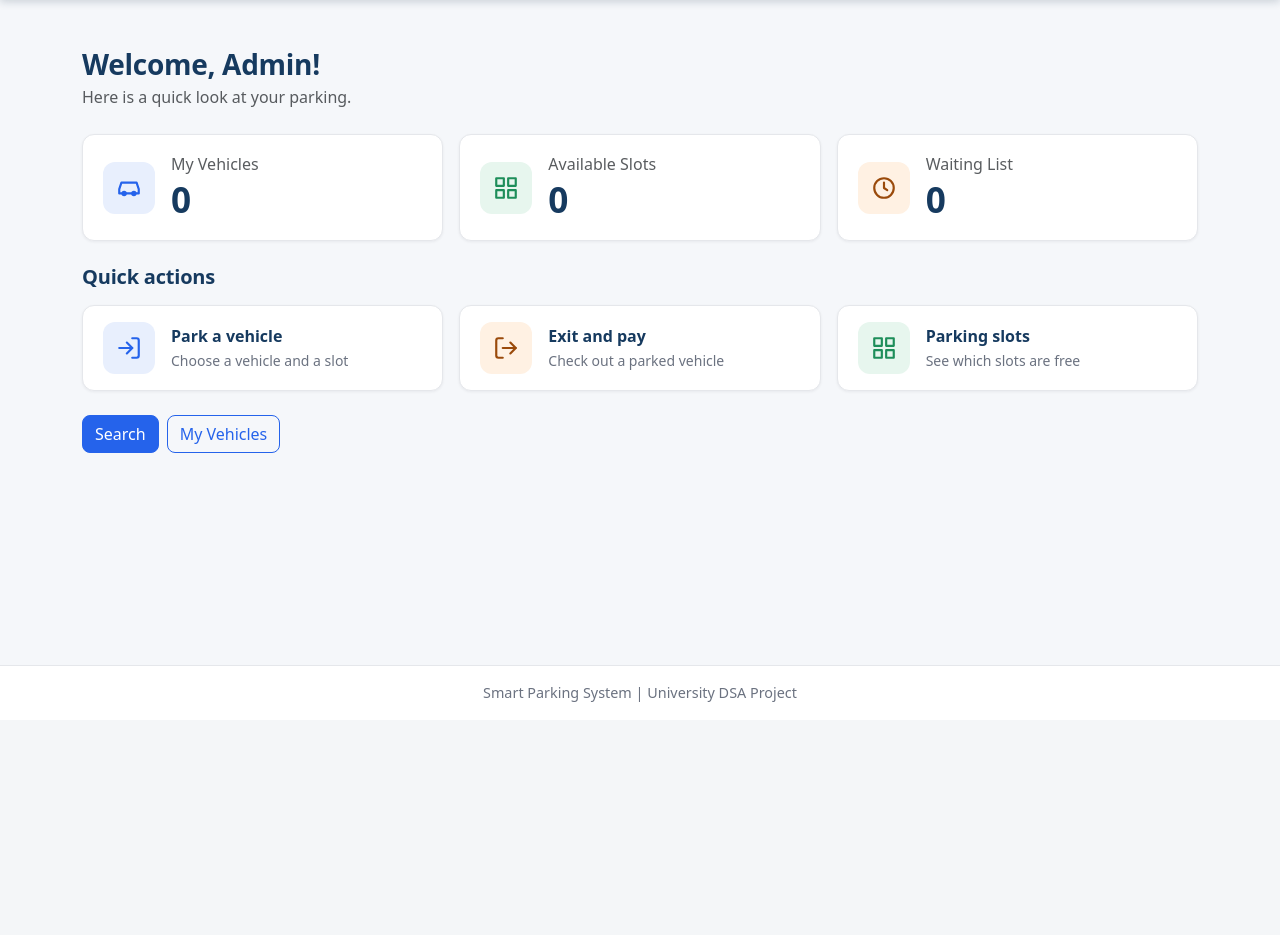
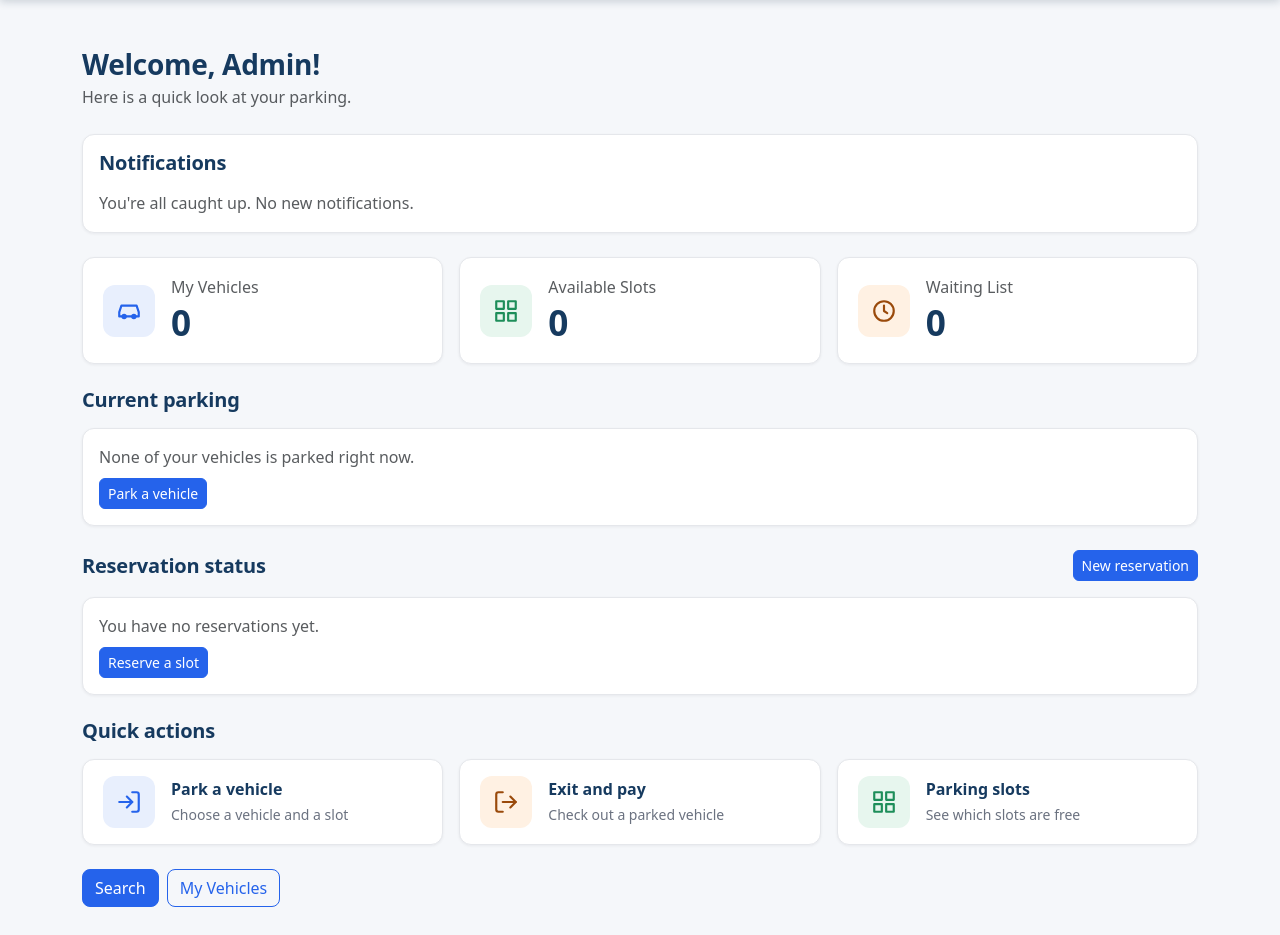
Before and after one commit to musfirah-kashan/Smart-Parking-System, a Flask app: page /dashboard in a window 1280 px wide. Shown: the part 80-1015 px from the top of the page. Before the commit the page ends 782 px from the top, so only its background shows below. Run offline with Flask 3, Linux system fonts and the light colour scheme; a user stored in the database is signed in.

Commit message:
Phase 9: User dashboard 2.0 with QR ticket

```diff
--- a/app.py
+++ b/app.py
@@ -1,3 +1,6 @@
+import io
+import qrcode
+import qrcode.image.svg
 import math
 import os
 import re
@@ -229,16 +232,104 @@ def logout():
 @app.route("/dashboard")
 @login_required
 def dashboard():
-    vehicle_count = Vehicle.query.filter_by(user_id=current_user.id).count()
+    now = datetime.now()
+    my_vehicles = Vehicle.query.filter_by(user_id=current_user.id).all()
+    my_vehicle_ids = [v.id for v in my_vehicles]
+
+    vehicle_count = len(my_vehicles)
     available_slots = ParkingSlot.query.filter_by(status="available").count()
     waiting_count = WaitingEntry.query.filter_by(status="waiting").count()
+
+    # ---- Current parking ----
+    current_parking = []
+    for record in ParkingRecord.query.filter(
+        ParkingRecord.exit_time.is_(None),
+        ParkingRecord.vehicle_id.in_(my_vehicle_ids),
+    ).order_by(ParkingRecord.entry_time).all():
+        hours, fee = calculate_fee(record.entry_time, now)
+        current_parking.append(
+            {
+                "record": record,
+                "vehicle": db.session.get(Vehicle, record.vehicle_id),
+                "slot": db.session.get(ParkingSlot, record.slot_id),
+                "hours": hours,
+                "fee": fee,
+            }
+        )
+
+    # ---- Reservation status----
+    my_bookings = []
+    for b in Booking.query.filter_by(user_id=current_user.id).order_by(
+        Booking.start_time.desc()
+    ).limit(5).all():
+        end = booking_end(b)
+        if b.status == "cancelled":
+            label = "Cancelled"
+        elif end < now:
+            label = "Finished"
+        elif b.start_time <= now:
+            label = "Ongoing"
+        else:
+            label = "Upcoming"
+        my_bookings.append(
+            {
+                "booking": b,
+                "end": end,
+                "label": label,
+                "vehicle": db.session.get(Vehicle, b.vehicle_id),
+                "slot": db.session.get(ParkingSlot, b.slot_id),
+            }
+        )
+
+    # ---- Notifications ----
+    notifications = []
+
+    for row in current_parking:
+        notifications.append(
+            ("info", f"{row['vehicle'].vehicle_number} is parked at slot "
+                     f"{row['slot'].slot_number}. Fee so far: Rs.{row['fee']:.0f}.")
+        )
+
+    for item in my_bookings:
+        b = item["booking"]
+        if b.status != "active":
+            continue
+        minutes_left = (b.start_time - now).total_seconds() / 60
+        if 0 < minutes_left <= 60:
+            notifications.append(
+                ("warning", f"Reservation for {item['vehicle'].vehicle_number} "
+                            f"starts in {int(minutes_left)} minute(s) at slot "
+                            f"{item['slot'].slot_number}.")
+            )
+
+    for row in current_parking:
+        for b in Booking.query.filter_by(
+            vehicle_id=row["vehicle"].id, status="active"
+        ).all():
+            if b.start_time <= now > booking_end(b):
+                notifications.append(
+                    ("danger", f"{row['vehicle'].vehicle_number} is overstaying "
+                               f"its reservation. Extra fee applies.")
+                )
+
+    waiting_mine = WaitingEntry.query.filter(
+        WaitingEntry.status == "waiting",
+        WaitingEntry.vehicle_id.in_(my_vehicle_ids),
+    ).count()
+    if waiting_mine:
+        notifications.append(
+            ("warning", f"{waiting_mine} of your vehicle(s) are in the waiting list.")
+        )
+
     return render_template(
         "dashboard.html",
         vehicle_count=vehicle_count,
         available_slots=available_slots,
         waiting_count=waiting_count,
+        current_parking=current_parking,
+        my_bookings=my_bookings,
+        notifications=notifications,
     )
-
 
 # ---------------- PROFILE ----------------
 
@@ -1200,6 +1291,49 @@ def cancel_reservation(booking_id):
     flash("Reservation cancelled.", "success")
     return redirect(url_for("reservations"))
 
+# ---------------- QR TICKET  ----------------
+
+def make_qr_svg(data):
+    img = qrcode.make(
+        data, image_factory=qrcode.image.svg.SvgPathImage, box_size=10
+    )
+    buf = io.BytesIO()
+    img.save(buf)
+    svg = buf.getvalue().decode("utf-8")
+    return svg.split("?>", 1)[-1]
+
+
+@app.route("/ticket/<int:record_id>")
+@login_required
+def ticket(record_id):
+    record = db.session.get(ParkingRecord, record_id)
+    if record is None:
+        abort(404)
+
+    vehicle = db.session.get(Vehicle, record.vehicle_id)
+    if vehicle is None or (
+        current_user.role != "admin" and vehicle.user_id != current_user.id
+    ):
+        abort(404)
+
+    slot = db.session.get(ParkingSlot, record.slot_id)
+    slot_number = slot.slot_number if slot else "-"
+
+    qr_text = (
+        f"SMART PARKING TICKET #{record.id}\n"
+        f"Vehicle: {vehicle.vehicle_number}\n"
+        f"Slot: {slot_number}\n"
+        f"Entry: {record.entry_time.strftime('%d %b %Y %I:%M %p')}"
+    )
+
+    return render_template(
+        "ticket.html",
+        record=record,
+        vehicle=vehicle,
+        slot=slot,
+        qr_svg=make_qr_svg(qr_text),
+    )
+
 # ---------------- OVERSTAY ----------------
 
 @app.route("/overstay")
--- a/requirements.txt
+++ b/requirements.txt
@@ -1,3 +1,4 @@
 Flask
 Flask-SQLAlchemy
 Flask-Login
+qrcode
--- a/templates/dashboard.html
+++ b/templates/dashboard.html
@@ -5,6 +5,24 @@
 {% block content %}
 <h3 class="mb-1">Welcome, {{ current_user.name }}!</h3>
 <p class="text-muted mb-4">Here is a quick look at your parking.</p>
+
+<div class="card mb-4">
+    <div class="card-body">
+        <h5 class="mb-3">
+            Notifications
+            {% if notifications %}
+                <span class="badge bg-danger ms-1">{{ notifications|length }}</span>
+            {% endif %}
+        </h5>
+        {% if notifications %}
+            {% for category, message in notifications %}
+                <div class="alert alert-{{ category }} py-2 mb-2">{{ message }}</div>
+            {% endfor %}
+        {% else %}
+            <p class="text-muted mb-0">You're all caught up. No new notifications.</p>
+        {% endif %}
+    </div>
+</div>
 
 <div class="row g-3 mb-4">
     <div class="col-md-4">
@@ -50,6 +68,104 @@
     </div>
 </div>
 
+<h5 class="mb-3">Current parking</h5>
+<div class="card mb-4">
+    <div class="card-body">
+        {% if current_parking %}
+        <div class="table-responsive">
+            <table class="table align-middle mb-0">
+                <thead>
+                    <tr>
+                        <th>Vehicle</th>
+                        <th>Slot</th>
+                        <th>Parked since</th>
+                        <th>Duration</th>
+                        <th>Fee so far</th>
+                        <th></th>
+                    </tr>
+                </thead>
+                <tbody>
+                    {% for row in current_parking %}
+                    <tr>
+                        <td>{{ row.vehicle.vehicle_number }}</td>
+                        <td>{{ row.slot.slot_number }}</td>
+                        <td>{{ row.record.entry_time.strftime('%d %b, %I:%M %p') }}</td>
+                        <td>{{ row.hours }} hour(s)</td>
+                        <td>Rs.{{ '%.0f'|format(row.fee) }}</td>
+                        <td class="text-nowrap">
+                            <a href="{{ url_for('ticket', record_id=row.record.id) }}" class="btn btn-sm btn-outline-secondary">Ticket</a>
+                            <a href="{{ url_for('vehicle_exit') }}" class="btn btn-sm btn-outline-primary">Exit and pay</a>
+                        </td>
+                    </tr>
+                    {% endfor %}
+                </tbody>
+            </table>
+        </div>
+        {% else %}
+        <p class="text-muted mb-2">None of your vehicles is parked right now.</p>
+        <a href="{{ url_for('vehicle_entry') }}" class="btn btn-sm btn-primary">Park a vehicle</a>
+        {% endif %}
+    </div>
+</div>
+
+<div class="d-flex justify-content-between align-items-center mb-3">
+    <h5 class="mb-0">Reservation status</h5>
+    <a href="{{ url_for('new_reservation') }}" class="btn btn-sm btn-primary">New reservation</a>
+</div>
+<div class="card mb-4">
+    <div class="card-body">
+        {% if my_bookings %}
+        <div class="table-responsive">
+            <table class="table align-middle mb-0">
+                <thead>
+                    <tr>
+                        <th>Vehicle</th>
+                        <th>Slot</th>
+                        <th>From</th>
+                        <th>Until</th>
+                        <th>Status</th>
+                        <th></th>
+                    </tr>
+                </thead>
+                <tbody>
+                    {% for item in my_bookings %}
+                    <tr>
+                        <td>{{ item.vehicle.vehicle_number }}</td>
+                        <td>{{ item.slot.slot_number }}</td>
+                        <td>{{ item.booking.start_time.strftime('%d %b, %I:%M %p') }}</td>
+                        <td>{{ item.end.strftime('%d %b, %I:%M %p') }}</td>
+                        <td>
+                            {% if item.label == 'Upcoming' %}
+                                <span class="badge bg-primary">Upcoming</span>
+                            {% elif item.label == 'Ongoing' %}
+                                <span class="badge bg-success">Ongoing</span>
+                            {% elif item.label == 'Finished' %}
+                                <span class="badge bg-secondary">Finished</span>
+                            {% else %}
+                                <span class="badge bg-danger">Cancelled</span>
+                            {% endif %}
+                        </td>
+                        <td>
+                            {% if item.label == 'Upcoming' %}
+                            <form method="post" action="{{ url_for('cancel_reservation', booking_id=item.booking.id) }}"
+                                  onsubmit="return confirm('Cancel this reservation?');">
+                                <button type="submit" class="btn btn-sm btn-outline-danger">Cancel</button>
+                            </form>
+                            {% endif %}
+                        </td>
+                    </tr>
+                    {% endfor %}
+                </tbody>
+            </table>
+        </div>
+        <a href="{{ url_for('reservations') }}" class="small">View all reservations</a>
+        {% else %}
+        <p class="text-muted mb-2">You have no reservations yet.</p>
+        <a href="{{ url_for('new_reservation') }}" class="btn btn-sm btn-primary">Reserve a slot</a>
+        {% endif %}
+    </div>
+</div>
+
 <h5 class="mb-3">Quick actions</h5>
 <div class="row g-3 mb-4">
     <div class="col-md-4">
```
Also changed, not shown: templates/ticket.html (added, +45 -0 lines).
